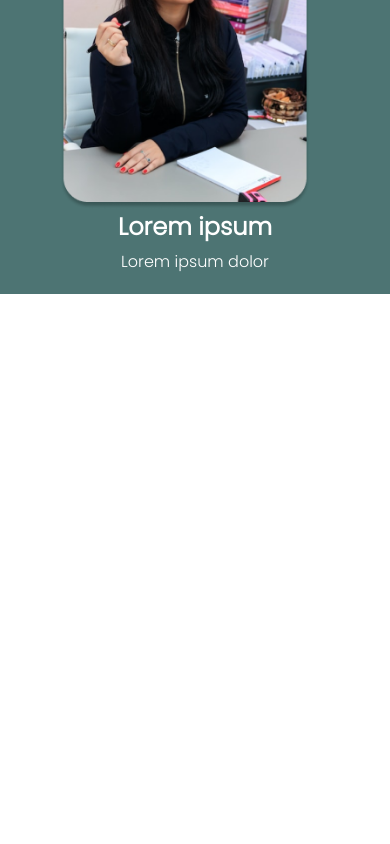
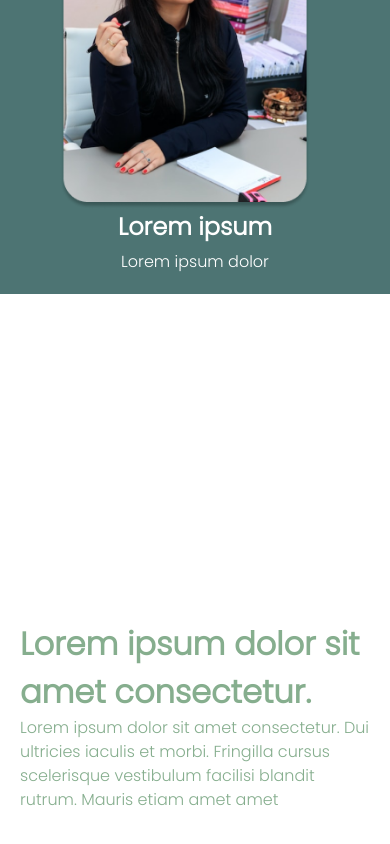
Before and after one commit to caduce3/clinicaPrototipo2, a Next.js app in the folder clinica/: page / in a window 390 px wide. Shown: the part 5476-6320 px from the top of the page. Before the commit the page ends 5770 px from the top, so only its background shows below. Built offline with nearby package versions, Linux system fonts and the light colour scheme.

Commit message:
iniciando e finalizando section 5

```diff
--- a/clinica/src/components/Main/Main.js
+++ b/clinica/src/components/Main/Main.js
@@ -104,9 +104,24 @@ function Main() {
             </h2>
             <div style={{display: 'flex', }} id='section4-p2-main'>
                 <CardImagem src='/dt1.png' alt='Médico 1' titulo='Lorem ipsum' texto='Lorem ipsum dolor'/>
-                <CardImagem src='/dt2.png' alt='Médico 1' titulo='Lorem ipsum' texto='Lorem ipsum dolor'/>
-                <CardImagem src='/dt3.png' alt='Médico 1' titulo='Lorem ipsum' texto='Lorem ipsum dolor'/>
-                <CardImagem src='/dt4.png' alt='Médico 1' titulo='Lorem ipsum' texto='Lorem ipsum dolor'/>
+                <CardImagem src='/dt2.png' alt='Médico 2' titulo='Lorem ipsum' texto='Lorem ipsum dolor'/>
+                <CardImagem src='/dt3.png' alt='Médico 3' titulo='Lorem ipsum' texto='Lorem ipsum dolor'/>
+                <CardImagem src='/dt4.png' alt='Médico 4' titulo='Lorem ipsum' texto='Lorem ipsum dolor'/>
+            </div>
+        </section>
+
+        <section id='section5-main' style={{ display: 'flex', alignItems: 'center', }}>
+            <div>
+                <Image src='/clinicaDentro.png' alt='Doutores' width={730} height={1080}/>
+            </div>
+            <div id='section5-p2-main' style={{ paddingLeft: '5vw', paddingRight: '5vw' }}>
+                <h2>
+                    Lorem ipsum dolor sit <br/>
+                    amet consectetur.
+                </h2>
+                <p>
+                    Lorem ipsum dolor sit amet consectetur. Dui ultricies iaculis et morbi. Fringilla cursus scelerisque vestibulum facilisi blandit rutrum. Mauris etiam amet amet
+                </p>
             </div>
         </section>
     </main>
--- a/clinica/src/components/Main/style.css
+++ b/clinica/src/components/Main/style.css
@@ -193,3 +193,41 @@
         flex-direction: column;
     }
 }
+
+
+#section5-p2-main h2 {
+    font-weight: 700;
+    font-size: 2.5rem;
+    color: #86AE8E;
+}
+
+#section5-p2-main p {
+    font-weight: 300;
+    font-size: 2.5rem;
+    color: #86AE8E;
+    font-size: 1.2rem;
+    width: 450px;
+}
+
+@media (max-width: 945px) {
+    #section5-p2-main h2 {
+        font-size: 2rem;
+    }
+    #section5-p2-main p {
+        width: 350px;
+        font-size: 1rem;
+    }
+}
+
+@media (max-width: 700px) {
+    #section5-main img {
+        display: none;
+    }
+    #section5-main {
+        height: 100vh;
+    }
+    #section5-p2-main {
+        margin: auto;
+    }
+
+}
```
Also changed, not shown: clinica/public/clinicaDentro.png (added).
